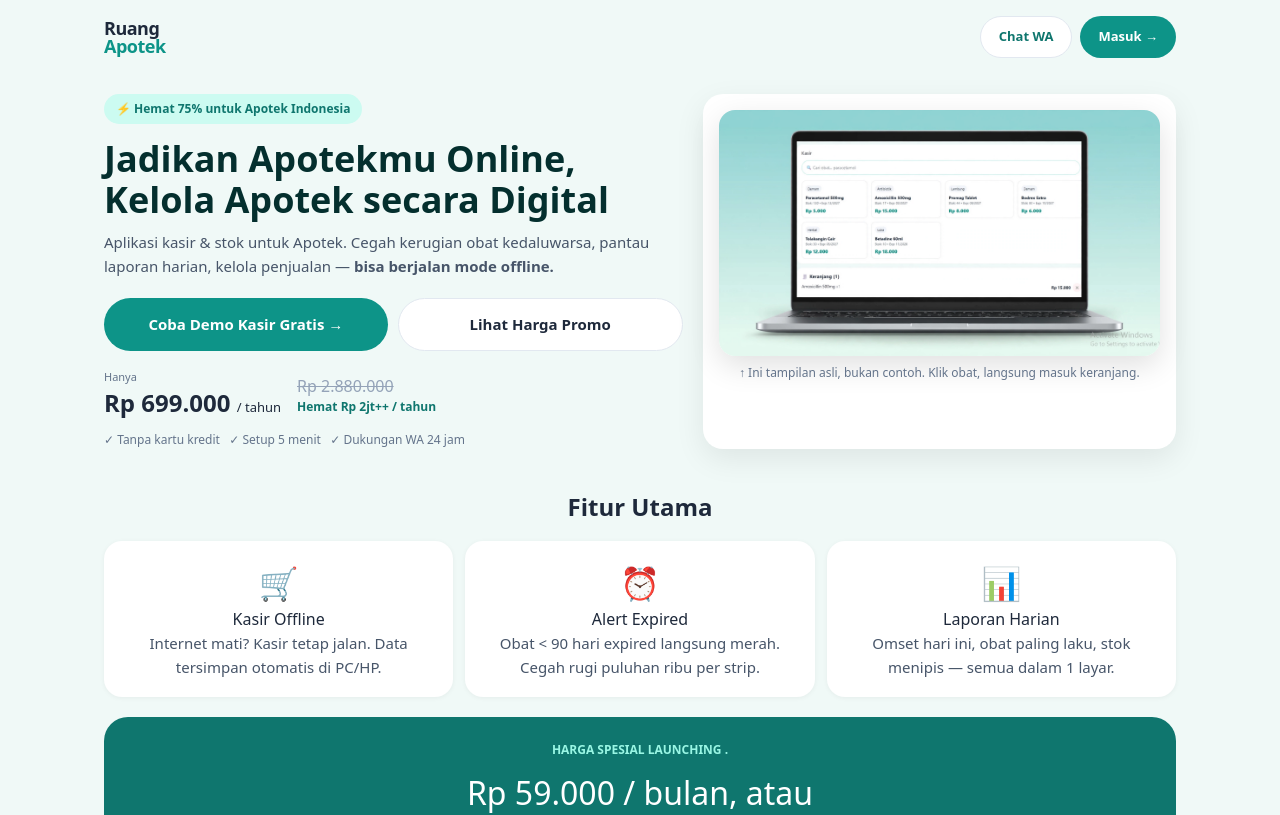
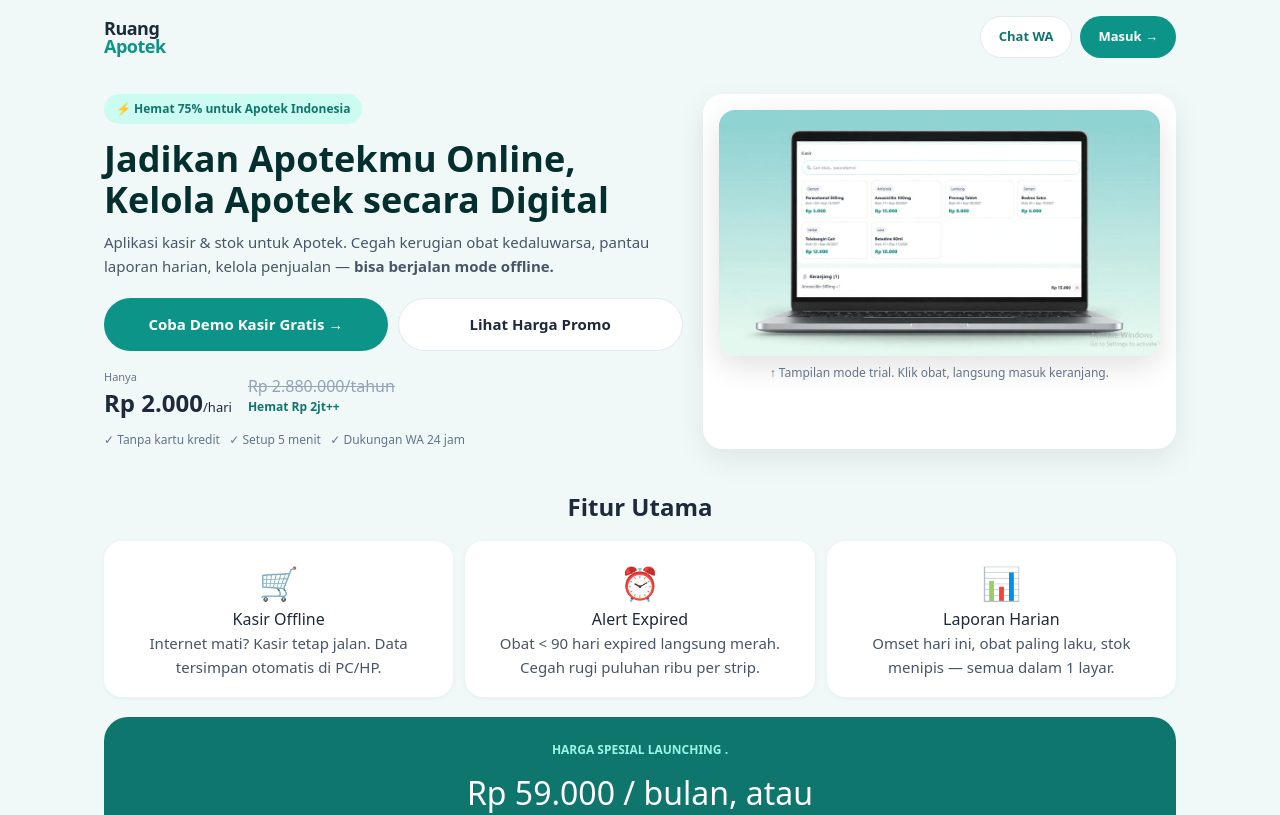
Before and after one commit to doniset71292-cmyk/ruangapotek, a React (Vite) app: page / in a window 1280 px wide. Shown: the top 815 px of the page. Built offline with nearby package versions, Linux system fonts and the light colour scheme.

Commit message:
update kasir

```diff
--- a/src/Landing.jsx
+++ b/src/Landing.jsx
@@ -54,8 +54,8 @@ export default function LandingRuangApotek({ onCobaKasir }) {
           </div>
 
           <div style={s.priceBox}>
-            <div><div style={{fontSize: 11, color: '#64748B'}}>Hanya</div><div style={{fontSize: 24, fontWeight: 800}}>Rp 699.000 <span style={{fontSize: 13, fontWeight: 400}}>/ tahun</span></div></div>
-            <div><div style={{textDecoration: 'line-through', color: '#94A3B8'}}>Rp 2.880.000</div><div style={{fontSize: 12, fontWeight: 700, color: '#0F766E'}}>Hemat Rp 2jt++ / tahun</div></div>
+            <div><div style={{fontSize: 11, color: '#64748B'}}>Hanya</div><div style={{fontSize: 24, fontWeight: 800}}>Rp 2.000<span style={{fontSize: 13, fontWeight: 400}}>/hari</span></div></div>
+            <div><div style={{textDecoration: 'line-through', color: '#94A3B8'}}>Rp 2.880.000/tahun</div><div style={{fontSize: 12, fontWeight: 700, color: '#0F766E'}}>Hemat Rp 2jt++</div></div>
           </div>
           <p style={{fontSize: 12, color: '#64748B', marginTop: 10}}>✓ Tanpa kartu kredit &nbsp; ✓ Setup 5 menit &nbsp; ✓ Dukungan WA 24 jam</p>
         </div>
@@ -68,7 +68,7 @@ export default function LandingRuangApotek({ onCobaKasir }) {
             style={{ width: '100%', borderRadius: 16, display: 'block', boxShadow: '0 10px 30px rgba(0,0,0,0.12)' }}
         />
           <p style={{ fontSize: 12, color: '#64748B', textAlign: 'center', marginTop: 8 }}>
-  ↑ Ini tampilan asli, bukan contoh. Klik obat, langsung masuk keranjang.
+          ↑ Tampilan mode trial. Klik obat, langsung masuk keranjang.
           </p></div>
         </div>
 
```
Lines whose indentation alone changed are shown as unchanged.
